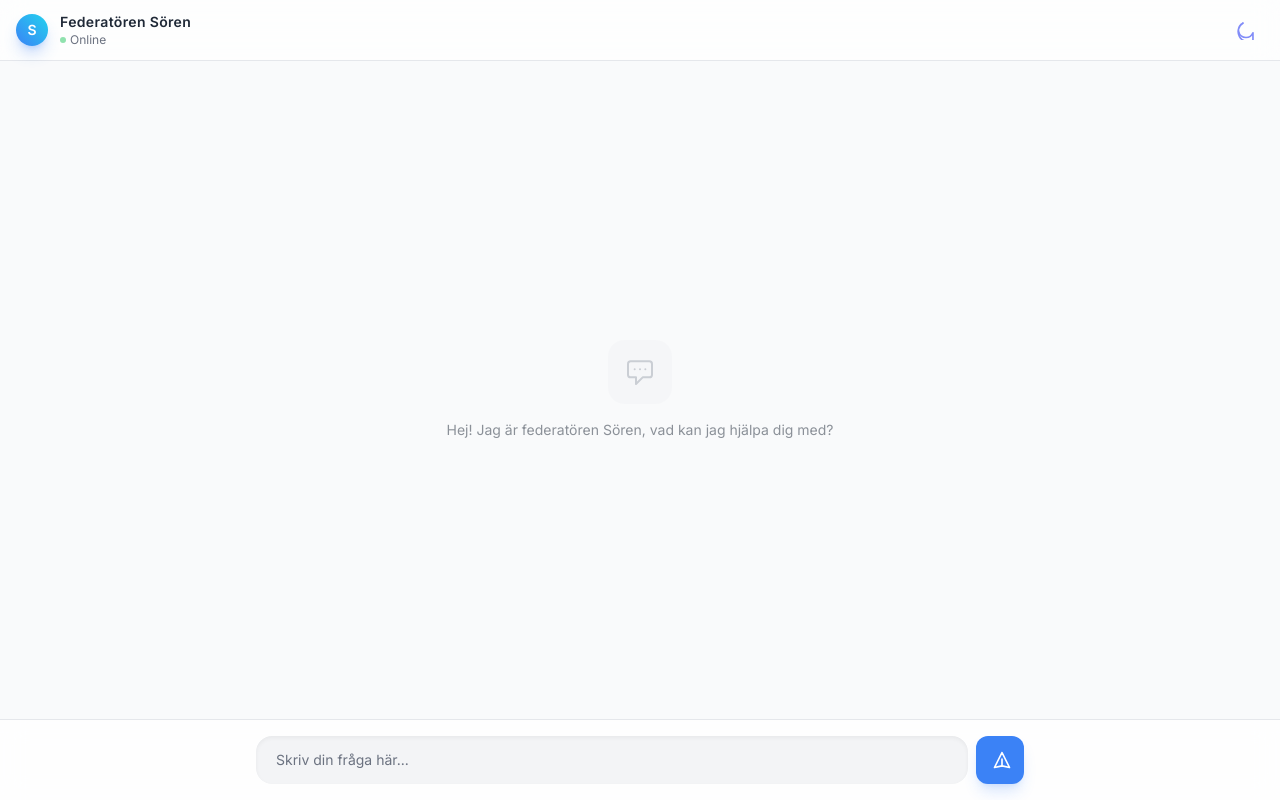
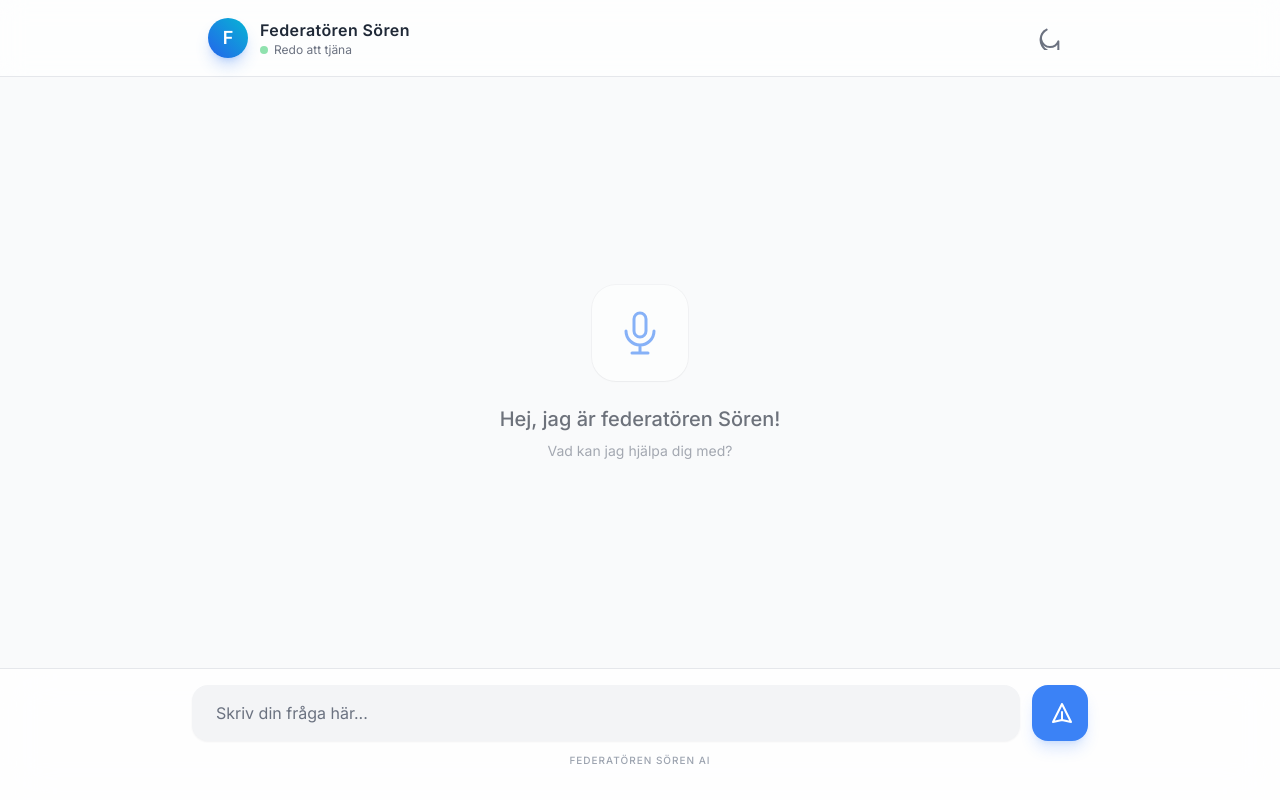
Before and after one commit to rob1sun/ai-agent-gui, a plain HTML site: page public/index.html in a window 1280 px wide. Drawn offline with nearby package versions, Linux system fonts and the light colour scheme.

Commit message:
Update index.html

```diff
--- a/public/index.html
+++ b/public/index.html
@@ -3,7 +3,7 @@
 <head>
     <meta charset="UTF-8">
     <meta name="viewport" content="width=device-width, initial-scale=1.0">
-    <title>Federatören Sören AI</title>
+    <title>Federatören Sören</title>
     <script src="https://cdn.tailwindcss.com"></script>
     <script>
         tailwind.config = {
@@ -11,8 +11,8 @@
             theme: {
                 extend: {
                     colors: {
-                        primary: '#3b82f6', // En snygg blå
-                        darkbg: '#0f172a',  // Slate 900
+                        primary: '#3b82f6',
+                        darkbg: '#0f172a',
                     },
                     animation: {
                         'pulse-slow': 'pulse 3s cubic-bezier(0.4, 0, 0.6, 1) infinite',
@@ -24,10 +24,11 @@
     <link href="https://fonts.googleapis.com/css2?family=Inter:wght@300;400;500;600&display=swap" rel="stylesheet">
     <style>
         body { font-family: 'Inter', sans-serif; }
+
         /* Scrollbar styling */
-        ::-webkit-scrollbar { width: 6px; }
+        ::-webkit-scrollbar { width: 8px; }
         ::-webkit-scrollbar-track { background: transparent; }
-        ::-webkit-scrollbar-thumb { background: #cbd5e1; border-radius: 10px; }
+        ::-webkit-scrollbar-thumb { background: #cbd5e1; border-radius: 10px; border: 2px solid transparent; background-clip: content-box; }
         .dark ::-webkit-scrollbar-thumb { background: #334155; }
 
         /* Chat bubble animation */
@@ -37,62 +38,77 @@
 </head>
 <body class="bg-gray-50 text-gray-800 dark:bg-darkbg dark:text-gray-100 transition-colors duration-300 flex flex-col h-[100dvh]">
 
-    <header class="sticky top-0 z-10 backdrop-blur-md bg-white/70 dark:bg-darkbg/70 border-b border-gray-200 dark:border-gray-800 px-4 py-3 flex justify-between items-center transition-colors duration-300">
+    <header class="sticky top-0 z-10 backdrop-blur-md bg-white/70 dark:bg-darkbg/70 border-b border-gray-200 dark:border-gray-800 transition-colors duration-300">
+        <div class="max-w-4xl mx-auto px-4 py-4 flex justify-between items-center">
             <div class="flex items-center gap-3">
-            <div class="w-8 h-8 rounded-full bg-gradient-to-tr from-blue-500 to-cyan-400 flex items-center justify-center text-white font-bold text-sm shadow-lg shadow-blue-500/30">
-                S
+                <div class="w-10 h-10 rounded-full bg-gradient-to-tr from-blue-600 to-cyan-500 flex items-center justify-center text-white font-bold text-lg shadow-lg shadow-blue-500/30">
+                    F
                 </div>
                 <div>
-                <h1 class="font-semibold text-sm tracking-wide">Federatören Sören</h1>
-                <p class="text-xs text-gray-500 dark:text-gray-400 flex items-center gap-1">
-                    <span class="w-1.5 h-1.5 rounded-full bg-green-500 animate-pulse"></span> Online
+                    <h1 class="font-semibold text-base tracking-wide">Federatören Sören</h1>
+                    <p class="text-xs text-gray-500 dark:text-gray-400 flex items-center gap-1.5">
+                        <span class="w-2 h-2 rounded-full bg-green-500 animate-pulse"></span> Redo att tjäna
                     </p>
                 </div>
             </div>
 
-        <button id="theme-toggle" class="p-2 rounded-full hover:bg-gray-200 dark:hover:bg-gray-800 transition-colors focus:outline-none focus:ring-2 focus:ring-primary/50">
-            <svg id="sun-icon" class="w-5 h-5 text-amber-500 hidden" fill="none" stroke="currentColor" viewBox="0 0 24 24"><path stroke-linecap="round" stroke-linejoin="round" stroke-width="2" d="M12 3v1m0 16v1m9-9h-1M4 12H3m15.364 6.364l-.707-.707M6.343 6.343l-.707-.707m12.728 0l-.707.707M6.343 17.657l-.707.707M16 12a4 4 0 11-8 0 4 4 0 018 0z"></path></svg>
-            <svg id="moon-icon" class="w-5 h-5 text-indigo-400 hidden" fill="none" stroke="currentColor" viewBox="0 0 24 24"><path stroke-linecap="round" stroke-linejoin="round" stroke-width="2" d="M20.354 24.354A9 9 0 018.646 3.646 9.003 9.003 0 0012 21a9.003 9.003 0 008.354-5.646z"></path></svg>
+            <button id="theme-toggle" class="p-2.5 rounded-full hover:bg-gray-200 dark:hover:bg-gray-800 transition-colors focus:outline-none focus:ring-2 focus:ring-primary/50 text-gray-500 dark:text-gray-400">
+                <svg id="sun-icon" class="w-6 h-6 hidden" fill="none" stroke="currentColor" viewBox="0 0 24 24"><path stroke-linecap="round" stroke-linejoin="round" stroke-width="2" d="M12 3v1m0 16v1m9-9h-1M4 12H3m15.364 6.364l-.707-.707M6.343 6.343l-.707-.707m12.728 0l-.707.707M6.343 17.657l-.707.707M16 12a4 4 0 11-8 0 4 4 0 018 0z"></path></svg>
+                <svg id="moon-icon" class="w-6 h-6 hidden" fill="none" stroke="currentColor" viewBox="0 0 24 24"><path stroke-linecap="round" stroke-linejoin="round" stroke-width="2" d="M20.354 24.354A9 9 0 018.646 3.646 9.003 9.003 0 0012 21a9.003 9.003 0 008.354-5.646z"></path></svg>
             </button>
+        </div>
     </header>
 
-    <main id="chat-container" class="flex-1 overflow-y-auto p-4 space-y-6 scroll-smooth">
-        <div class="flex flex-col items-center justify-center h-full text-center space-y-4 opacity-50" id="empty-state">
-            <div class="p-4 bg-gray-100 dark:bg-gray-800 rounded-2xl">
-                <svg class="w-8 h-8 text-gray-400" fill="none" stroke="currentColor" viewBox="0 0 24 24"><path stroke-linecap="round" stroke-linejoin="round" stroke-width="1.5" d="M8 10h.01M12 10h.01M16 10h.01M9 16H5a2 2 0 01-2-2V6a2 2 0 012-2h14a2 2 0 012 2v8a2 2 0 01-2 2h-5l-5 5v-5z"></path></svg>
+    <main class="flex-1 overflow-y-auto scroll-smooth w-full">
+        <div id="chat-container" class="max-w-4xl mx-auto p-4 space-y-6 min-h-full flex flex-col">
+
+            <div class="flex-1 flex flex-col items-center justify-center text-center space-y-6 opacity-60 min-h-[50vh]" id="empty-state">
+                <div class="p-6 bg-white dark:bg-gray-800 rounded-3xl shadow-sm ring-1 ring-gray-900/5 dark:ring-white/10">
+                    <svg class="w-12 h-12 text-primary" fill="none" stroke="currentColor" viewBox="0 0 24 24"><path stroke-linecap="round" stroke-linejoin="round" stroke-width="1.5" d="M19 11a7 7 0 01-7 7m0 0a7 7 0 01-7-7m7 7v4m0 0H8m4 0h4m-4-8a3 3 0 01-3-3V5a3 3 0 116 0v6a3 3 0 01-3 3z"></path></svg>
                 </div>
-            <p class="text-sm">Hej! Jag är federatören Sören, vad kan jag hjälpa dig med?</p>
+                <div class="space-y-2 max-w-md">
+                    <h2 class="text-xl font-medium text-gray-900 dark:text-white">Hej, jag är federatören Sören!</h2>
+                    <p class="text-sm text-gray-500 dark:text-gray-400">Vad kan jag hjälpa dig med?</p>
+                </div>
+            </div>
+
         </div>
     </main>
 
-    <footer class="p-4 bg-white/80 dark:bg-darkbg/80 backdrop-blur-md border-t border-gray-200 dark:border-gray-800">
-        <form id="chat-form" class="max-w-3xl mx-auto relative flex items-end gap-2">
-            <div class="relative flex-1">
+    <footer class="bg-white/80 dark:bg-darkbg/80 backdrop-blur-xl border-t border-gray-200 dark:border-gray-800 pt-4 pb-8 px-4">
+        <div class="max-w-4xl mx-auto">
+            <form id="chat-form" class="relative flex items-end gap-3">
+                <div class="relative flex-1 group">
                     <input type="text" id="user-input"
-                    class="w-full bg-gray-100 dark:bg-gray-800 border-0 rounded-2xl px-5 py-3.5 focus:ring-2 focus:ring-primary focus:bg-white dark:focus:bg-gray-900 transition-all shadow-inner text-sm placeholder-gray-500 dark:text-white"
+                        class="w-full bg-gray-100 dark:bg-gray-800 border-0 rounded-2xl px-6 py-4 pr-12 focus:ring-2 focus:ring-primary focus:bg-white dark:focus:bg-gray-900 transition-all shadow-sm group-hover:shadow-md text-base placeholder-gray-500 dark:text-white"
                         placeholder="Skriv din fråga här..." autocomplete="off">
                 </div>
+
                 <button type="submit"
-                class="bg-primary hover:bg-blue-600 text-white p-3.5 rounded-xl shadow-lg shadow-blue-500/20 transition-transform active:scale-95 disabled:opacity-50 disabled:cursor-not-allowed"
+                    class="bg-primary hover:bg-blue-600 text-white h-[56px] w-[56px] rounded-2xl shadow-lg shadow-blue-500/20 transition-all active:scale-95 disabled:opacity-50 disabled:cursor-not-allowed flex items-center justify-center shrink-0"
                     id="send-btn">
-                <svg class="w-5 h-5 translate-x-0.5" fill="none" stroke="currentColor" viewBox="0 0 24 24"><path stroke-linecap="round" stroke-linejoin="round" stroke-width="2" d="M12 19l9 2-9-18-9 18 9-2zm0 0v-8"></path></svg>
+                    <svg class="w-6 h-6 translate-x-0.5" fill="none" stroke="currentColor" viewBox="0 0 24 24"><path stroke-linecap="round" stroke-linejoin="round" stroke-width="2" d="M12 19l9 2-9-18-9 18 9-2zm0 0v-8"></path></svg>
                 </button>
             </form>
+            <div class="text-center mt-3">
+                <p class="text-[10px] text-gray-400 dark:text-gray-600 uppercase tracking-widest font-medium">Federatören Sören AI</p>
+            </div>
+        </div>
     </footer>
 
     <script>
         const chatContainer = document.getElementById('chat-container');
+        const mainScrollArea = document.querySelector('main'); // Vi scrollar main-taggen nu
         const chatForm = document.getElementById('chat-form');
         const userInput = document.getElementById('user-input');
         const emptyState = document.getElementById('empty-state');
         const sendBtn = document.getElementById('send-btn');
-
-        // --- THEME HANDLING ---
         const themeToggleBtn = document.getElementById('theme-toggle');
         const sunIcon = document.getElementById('sun-icon');
         const moonIcon = document.getElementById('moon-icon');
         const html = document.documentElement;
 
+        // --- THEME ---
         function applyTheme() {
             const isDark = localStorage.theme === 'dark' || (!('theme' in localStorage) && window.matchMedia('(prefers-color-scheme: dark)').matches);
             if (isDark) {
@@ -105,8 +121,6 @@
                 moonIcon.classList.remove('hidden');
             }
         }
-
-        // Init theme
         applyTheme();
 
         themeToggleBtn.addEventListener('click', () => {
@@ -118,7 +132,7 @@
             applyTheme();
         });
 
-        // --- CHAT LOGIC ---
+        // --- CHAT ---
 
         function appendMessage(text, sender) {
             if (emptyState) emptyState.style.display = 'none';
@@ -129,13 +143,12 @@
             const bubble = document.createElement('div');
             const isUser = sender === 'user';
 
-            bubble.className = `max-w-[85%] sm:max-w-[75%] rounded-2xl px-5 py-3 text-sm leading-relaxed shadow-sm ${
+            bubble.className = `max-w-[85%] sm:max-w-[75%] rounded-2xl px-6 py-3.5 text-base leading-relaxed shadow-sm ${
                 isUser
                 ? 'bg-primary text-white rounded-br-none'
                 : 'bg-white dark:bg-gray-800 border border-gray-100 dark:border-gray-700 text-gray-800 dark:text-gray-200 rounded-bl-none'
             }`;
 
-            // Hantera radbrytningar snyggt
             bubble.innerHTML = text.replace(/\n/g, '<br>');
 
             div.appendChild(bubble);
@@ -148,10 +161,10 @@
             div.id = 'typing-indicator';
             div.className = 'msg-enter flex w-full justify-start';
             div.innerHTML = `
-                <div class="bg-white dark:bg-gray-800 border border-gray-100 dark:border-gray-700 rounded-2xl rounded-bl-none px-4 py-3 flex gap-1.5 items-center">
-                    <span class="w-1.5 h-1.5 bg-gray-400 rounded-full animate-bounce"></span>
-                    <span class="w-1.5 h-1.5 bg-gray-400 rounded-full animate-bounce" style="animation-delay: 0.1s"></span>
-                    <span class="w-1.5 h-1.5 bg-gray-400 rounded-full animate-bounce" style="animation-delay: 0.2s"></span>
+                <div class="bg-white dark:bg-gray-800 border border-gray-100 dark:border-gray-700 rounded-2xl rounded-bl-none px-5 py-4 flex gap-2 items-center shadow-sm">
+                    <span class="w-2 h-2 bg-gray-400 rounded-full animate-bounce"></span>
+                    <span class="w-2 h-2 bg-gray-400 rounded-full animate-bounce" style="animation-delay: 0.1s"></span>
+                    <span class="w-2 h-2 bg-gray-400 rounded-full animate-bounce" style="animation-delay: 0.2s"></span>
                 </div>
             `;
             chatContainer.appendChild(div);
@@ -164,7 +177,10 @@
         }
 
         function scrollToBottom() {
-            chatContainer.scrollTop = chatContainer.scrollHeight;
+            // Scrolla main-elementet istället för containern
+            setTimeout(() => {
+                mainScrollArea.scrollTop = mainScrollArea.scrollHeight;
+            }, 50);
         }
 
         chatForm.addEventListener('submit', async (e) => {
@@ -172,7 +188,6 @@
             const text = userInput.value.trim();
             if (!text) return;
 
-            // UI Updates
             appendMessage(text, 'user');
             userInput.value = '';
             userInput.disabled = true;
@@ -197,7 +212,7 @@
 
             } catch (err) {
                 removeTyping();
-                appendMessage("Kunde inte nå servern. Kontrollera din anslutning.", 'ai');
+                appendMessage("Kunde inte nå servern.", 'ai');
                 console.error(err);
             } finally {
                 userInput.disabled = false;
```
Lines whose indentation alone changed are shown as unchanged.
